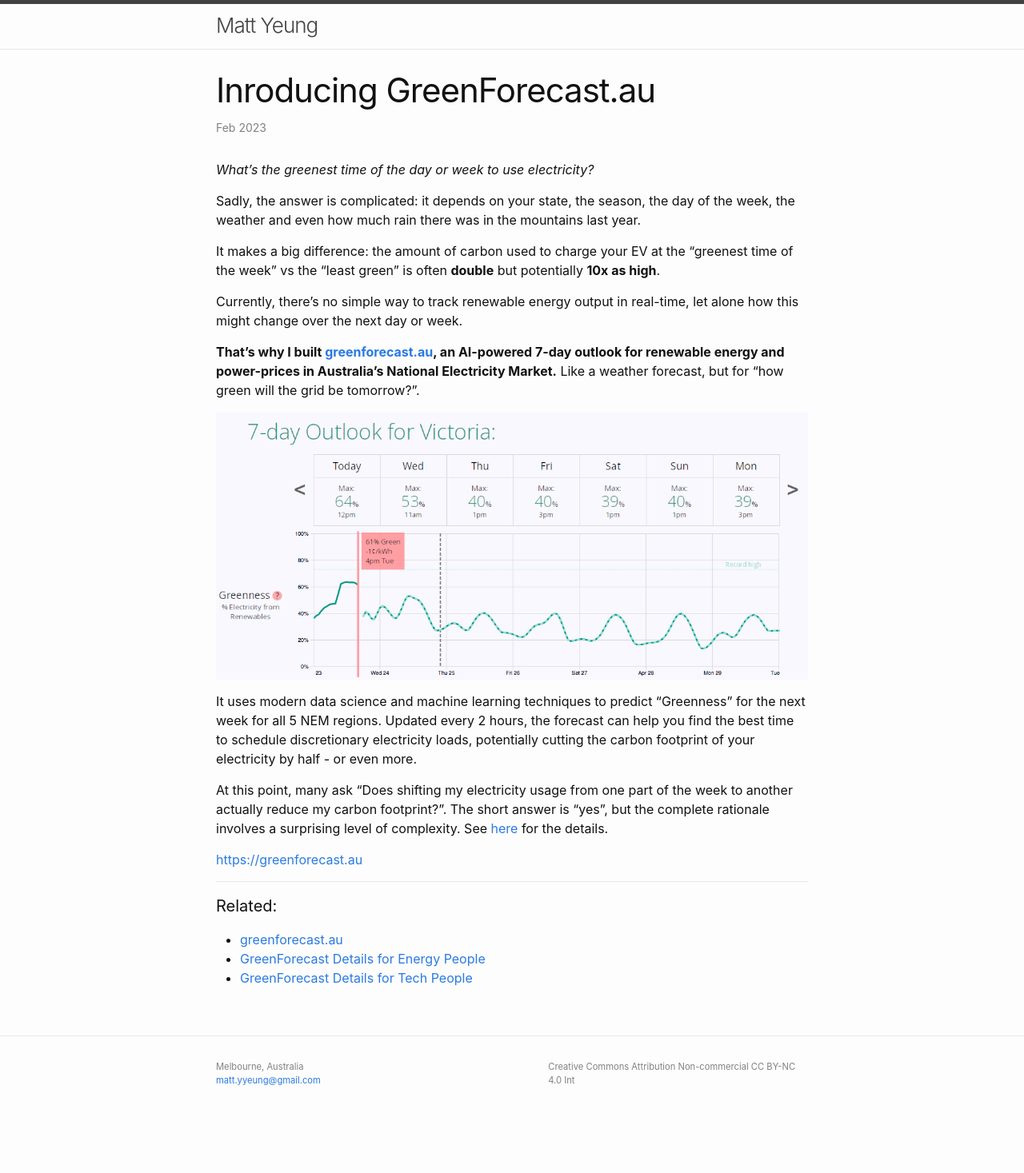
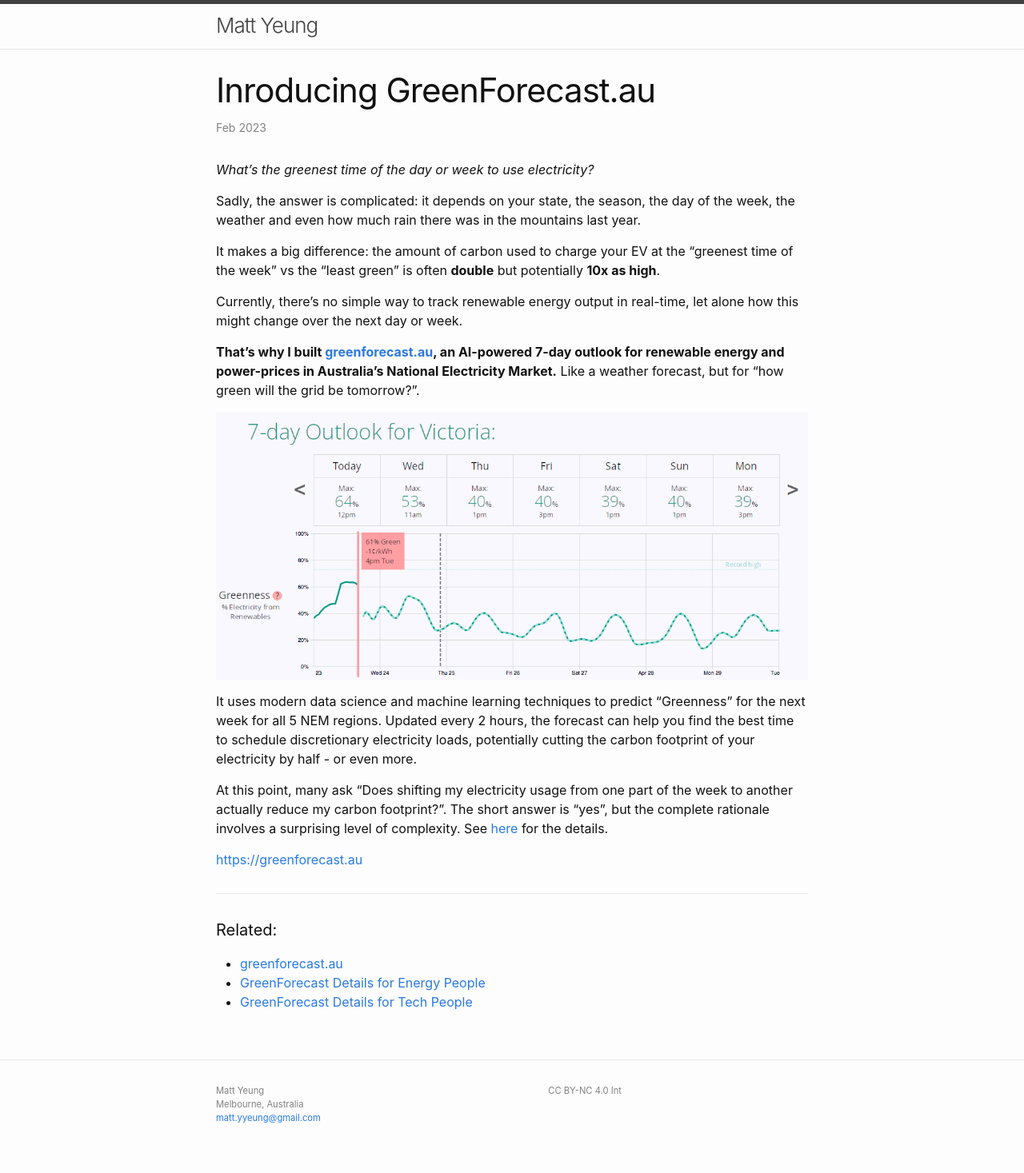
Before and after one commit to mattyyeung/mattyyeung.github.io, a Jekyll site: the page built from _posts/2023-02-01-greenforecast.md, in a window 1280 px wide. Shown: the whole page at 80% size. Built offline with Jekyll 4.4.1, drawn with Linux system fonts in a browser that asks for light colours; before the commit the page ends 1420 px from its top, so only the background shows below that.

Commit message:
formatting

```diff
--- a/_config.yml
+++ b/_config.yml
@@ -1,5 +1,5 @@
 title: Matt Yeung
-# author: author
+author: Matt Yeung
 email: matt.yyeung@gmail.com
 
 # The `>` after `description:` means to ignore line-breaks until next key.
--- a/_includes/footer.html
+++ b/_includes/footer.html
@@ -25,7 +25,7 @@
       </div>
 
       <div class="footer-col footer-col-3">
-        <p>Creative Commons Attribution Non-commercial CC BY-NC 4.0 Int</p>
+        <p>CC BY-NC 4.0 Int</p>
         <!-- <p>{{- site.description | escape -}}</p> -->
       </div>
     </div>
--- a/assets/main.scss
+++ b/assets/main.scss
@@ -12,9 +12,8 @@ hr {
   border-bottom: none;
   border-left: none;
   border-right: none;
-  margin: 15px 0;
+  margin: $spacing-unit 0;
 }
-
 
 .footer-col-wrapper {
   @include relative-font-size(0.7);
```
